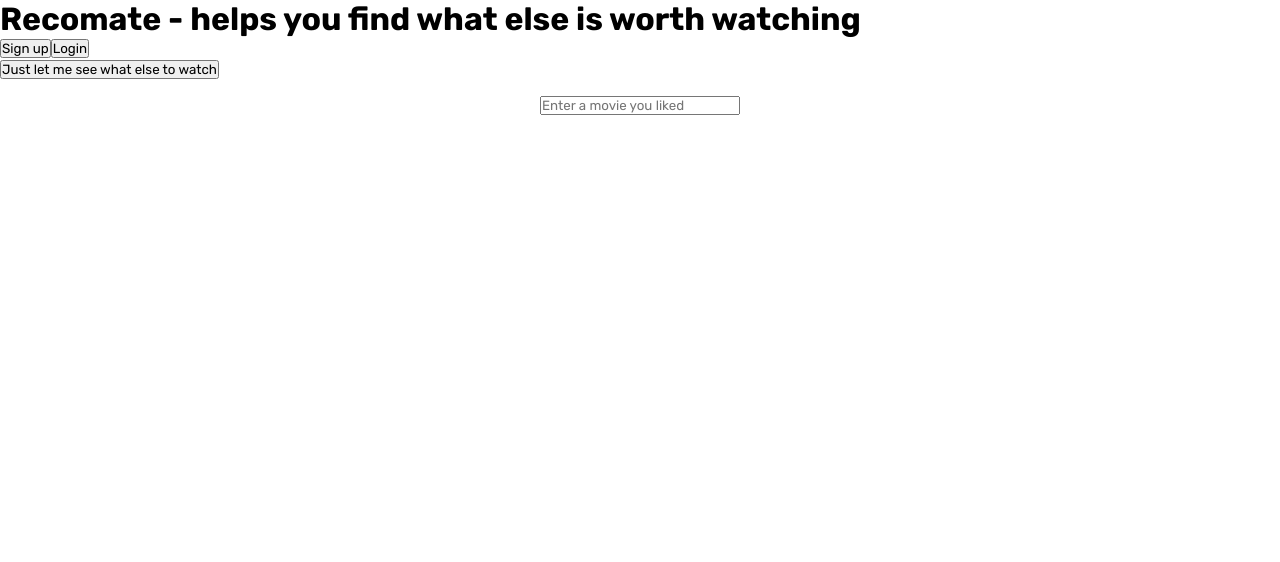
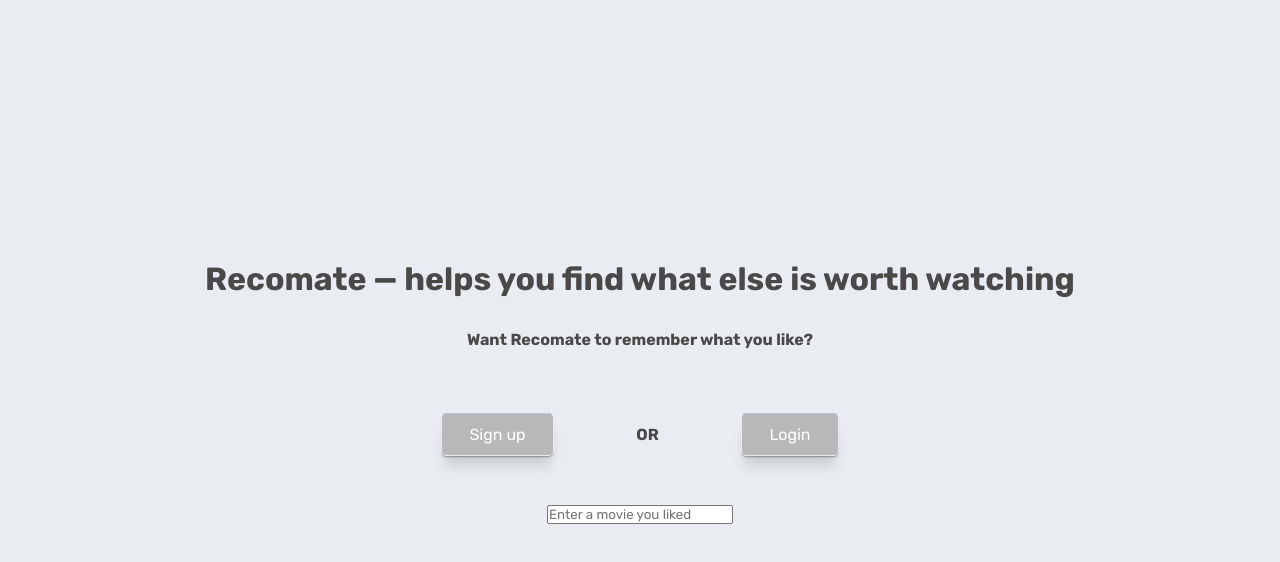
Before and after one commit to Lamer217/Recomate, a React (Create React App) app in the folder client/: page / in a window 1280 px wide. Shown: the top 562 px of the page. Built offline with nearby package versions, Linux system fonts and the light colour scheme.

Commit message:
do navbar, homepage and signup styling

```diff
--- a/client/src/App.css
+++ b/client/src/App.css
@@ -1,6 +1,53 @@
-.App * {
+:root {
+  --main-col: #597ba0;
+  --main-col-dark: #486a8d;
+  --sec-col: #b8b8bb;
+  --sec-col-light: #e9ecf1;
+  --sec-col-lighter: #f6f7f9;
+  --text-col: #fff;
+  --text-col-sec: #49494a;
+  --shadow-color: 0deg 0% 0%;
+  --shadow-elevation-low: 0px 0.7px 0.7px hsl(var(--shadow-color) / 0.26),
+    0px 2.8px 2.6px -3.7px hsl(var(--shadow-color) / 0.17);
+  --shadow-elevation-medium: 0px 0.7px 0.7px hsl(var(--shadow-color) / 0.24),
+    0px 3px 2.8px -1.9px hsl(var(--shadow-color) / 0.19),
+    0px 14px 13.1px -3.7px hsl(var(--shadow-color) / 0.13);
+  --shadow-elevation-high: 0px 0.7px 0.7px hsl(var(--shadow-color) / 0.27),
+    0px 4.4px 4.1px -0.9px hsl(var(--shadow-color) / 0.23),
+    0px 13.2px 12.4px -1.9px hsl(var(--shadow-color) / 0.2),
+    0px 34px 31.9px -2.8px hsl(var(--shadow-color) / 0.16),
+    -0.1px 73.6px 69px -3.7px hsl(var(--shadow-color) / 0.12);
+}
+
+body * {
   margin: 0;
   padding: 0;
   box-sizing: border-box;
   font-family: 'Rubik', sans-serif;
+  color: var(--text-col-sec);
 }
+
+body {
+  background-color: var(--sec-col-light);
+}
+
+.btn {
+  display: inline-block;
+  font-size: 1rem;
+  border: var(--sec-col-light) 1px solid;
+  border-radius: 5px;
+  padding: 0.4rem 0.8rem;
+  border-top-color: #bac4d3;
+  box-shadow: var(--shadow-elevation-medium);
+  color: var(--text-col);
+  background-color: var(--main-col);
+  transition: background-color 500ms ease-out;
+}
+
+.btn:hover {
+  background-color: var(--main-col-dark);
+}
+
+.btn-sec {
+  background-color: var(--sec-col);
+}
--- a/client/src/components/Navbar.jsx
+++ b/client/src/components/Navbar.jsx
@@ -1,24 +1,33 @@
 import React, { useContext } from 'react';
 import { Link, useLocation } from 'react-router-dom';
 import { AuthContext } from '../context/authContext';
+import '../styles/Navbar.css';
 
 export default function Navbar() {
   const { logoutUser, isLoggedIn } = useContext(AuthContext);
   const currentPage = useLocation().pathname;
+  const onHomePage = currentPage === '/';
 
   return (
     <nav>
-      <ul>
+      <ul
+        style={{
+          justifyContent: onHomePage ? 'flex-end' : 'space-between',
+          padding: !isLoggedIn && onHomePage && '0',
+        }}
+      >
         {/* Display link to homepage if on other page */}
-        {currentPage === '/' || (
-          <li>
+        {onHomePage || (
+          <li className="btn">
             <Link to="/">Home</Link>
           </li>
         )}
         {/* Display logout only if the user is logged in */}
         {isLoggedIn && (
           <li>
-            <button onClick={logoutUser}>Logout</button>
+            <button className="btn" onClick={logoutUser}>
+              Logout
+            </button>
           </li>
         )}
       </ul>
--- a/client/src/components/Signup.jsx
+++ b/client/src/components/Signup.jsx
@@ -1,6 +1,7 @@
 import React, { useState, useContext } from 'react';
 import axios from 'axios';
 import { AuthContext } from '../context/authContext';
+import '../styles/Signup.css';
 
 export default function Signup({ setSignupForm, setLoginForm }) {
   const [username, setUsername] = useState('');
@@ -55,7 +56,8 @@
       <h2>Sign up</h2>
       {errMessage && <span>{errMessage}</span>}
       <form onKeyPress={e => e.key === 'Enter' && handleSignup(e)}>
-        <label htmlFor="username">Username:</label>
+        <div>
+          <label htmlFor="username">Username </label>
           <input
             type="text"
             id="username"
@@ -63,8 +65,10 @@
             placeholder="Min 6 characters"
             required
           />
+        </div>
         {message && <p>{message}</p>}
-        <label htmlFor="password">Password:</label>
+        <div>
+          <label htmlFor="password">Password </label>
           <input
             type="password"
             id="password"
@@ -72,16 +76,21 @@
             placeholder="Min 8 characters"
             required
           />
-        <label htmlFor="passRep">Repeat your password:</label>
+        </div>
+        <div>
+          <label htmlFor="passRep">Repeat your password </label>
           <input
             type="password"
             id="passRep"
             onChange={e => setPassRep(e.target.value)}
             required
           />
+        </div>
       </form>
       <p>Already have an account?</p>
-      <button onClick={handleLogin}>Log in</button>
+      <button class="btn btn-sec" onClick={handleLogin}>
+        Log in
+      </button>
     </div>
   );
 }
--- a/client/src/pages/Homepage.jsx
+++ b/client/src/pages/Homepage.jsx
@@ -6,6 +6,7 @@
 import FilmsYoudLike from '../components/FilmsYoudLike';
 import axios from 'axios';
 import Searchbar from '../components/Searchbar';
+import '../styles/Homepage.css';
 
 export default function Homepage() {
   const [signupForm, setSignupForm] = useState(false);
@@ -32,11 +33,12 @@
   }, [isLoggedIn, user]);
 
   return (
-    <>
-      <h1>Recomate - helps you find what else is worth watching</h1>
+    <div className="homepage">
+      <h1>Recomate &#8212; helps you find what else is worth watching</h1>
       {isLoggedIn || (
         <IsAnon>
-          <div>
+          <h4>Want Recomate to remember what you like?</h4>
+          <div className="auth-btns-cont">
             {signupForm ? (
               <Signup
                 setSignupForm={setSignupForm}
@@ -44,11 +46,15 @@
               />
             ) : (
               loginForm || (
-                <button onClick={() => setSignupForm(!signupForm)}>
+                <button
+                  className="btn btn-sec"
+                  onClick={() => setSignupForm(!signupForm)}
+                >
                   Sign up
                 </button>
               )
             )}
+            {loginForm || signupForm ? <span></span> : <h4>OR</h4>}
             {loginForm ? (
               <Login
                 setSignupForm={setSignupForm}
@@ -56,16 +62,20 @@
               />
             ) : (
               signupForm || (
-                <button onClick={() => setLoginForm(!loginForm)}>Login</button>
+                <button
+                  className="btn btn-sec"
+                  onClick={() => setLoginForm(!loginForm)}
+                >
+                  Login
+                </button>
               )
             )}
           </div>
-          <button>Just let me see what else to watch</button>
         </IsAnon>
       )}
       {/* <Preferences /> */}
       <Searchbar />
       {isLoggedIn && query && <FilmsYoudLike query={query} />}
-    </>
+    </div>
   );
 }
--- /dev/null
+++ b/client/src/styles/Homepage.css
@@ -0,0 +1,23 @@
+.homepage {
+  display: flex;
+  flex-direction: column;
+  justify-content: center;
+  align-items: center;
+  min-height: 100vh;
+}
+
+.homepage > h4 {
+  padding: 2rem 1rem;
+}
+
+.auth-btns-cont {
+  display: flex;
+  justify-content: space-around;
+  align-items: center;
+  padding: 2rem 1rem;
+  width: 40%;
+}
+
+.auth-btns-cont button {
+  padding: 0.7rem 1.7rem;
+}
--- a/client/src/styles/Navbar.css
+++ b/client/src/styles/Navbar.css
@@ -0,0 +1,31 @@
+nav {
+  background-color: var(--main-col);
+  border-bottom-left-radius: 5px;
+  border-bottom-right-radius: 5px;
+  box-shadow: var(--shadow-elevation-high);
+  position: sticky;
+  top: 0;
+}
+
+nav a {
+  color: var(--text-col);
+  text-decoration: none;
+}
+
+nav ul {
+  display: flex;
+  list-style: none;
+  justify-content: space-between;
+  align-items: center;
+  width: 100%;
+  padding: 1rem 2rem;
+}
+
+nav ul li:first-child {
+  margin-left: 2rem;
+}
+
+nav ul li:last-child > button {
+  background-color: var(--main-col);
+  color: var(--text-col);
+}
--- a/client/src/styles/SearchBar.css
+++ b/client/src/styles/SearchBar.css
@@ -1,5 +1,6 @@
 .searchbar {
-  max-width: 200px;
+  max-width: 350px;
+  width: fit-content;
   margin: 1rem auto;
 }
 
--- /dev/null
+++ b/client/src/styles/Signup.css
@@ -0,0 +1,56 @@
+.signup-card {
+  display: flex;
+  /* flex-wrap: wrap; */
+  flex-direction: column;
+  align-items: center;
+  justify-content: space-between;
+  background-color: var(--sec-col-lighter);
+  border: var(--sec-col) 1px solid;
+  min-height: 30vh;
+  padding: 1rem 1.5rem;
+  min-width: fit-content;
+  width: 350px;
+  margin: auto;
+  border-radius: 7px;
+  box-shadow: var(--shadow-elevation-medium);
+}
+
+.signup-card form {
+  display: flex;
+  flex-direction: column;
+  align-items: center;
+  width: 100%;
+}
+
+.signup-card form > div {
+  display: flex;
+  flex-direction: column;
+  padding: 1rem 0;
+  align-items: center;
+  width: 100%;
+}
+
+.signup-card form > div label {
+  margin-bottom: 0.4rem;
+  font-size: 1.1rem;
+  font-weight: 500;
+}
+
+.signup-card form > div input {
+  padding: 0.5rem;
+  border-radius: 7px;
+  border-color: var(--sec-col);
+  border-width: 1px;
+  width: 100%;
+}
+
+.signup-card form > div input:focus {
+  border-color: var(--sec-col);
+  border-width: 1px;
+  outline: none;
+  box-shadow: inset 0 0 5px 2px var(--main-col);
+}
+
+.signup-card > button {
+  margin: 0.6rem 0;
+}
```
Also changed, not shown: 1 other file (tests, documents, lock files or other folders). Lines whose indentation alone changed are shown as unchanged.
